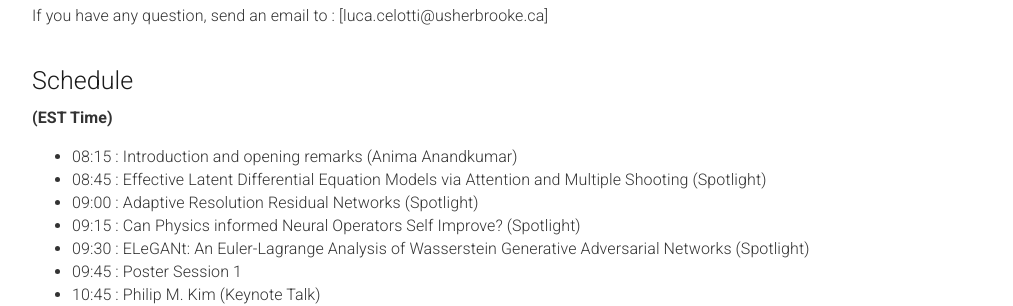
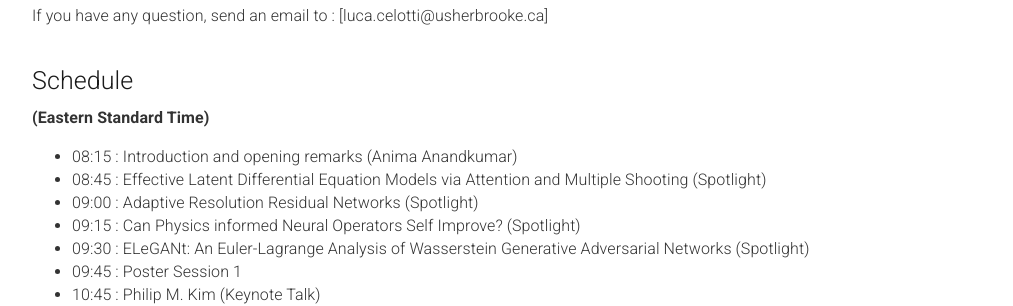
Before and after one commit to dlde-2023/dlde-2023.github.io, a Jekyll site: the page built from _pages/home.md, in a window 1280 px wide and 900 px high, scrolled down 1786 px. Shown: the part 152-458 px from the top of the window, without its empty margins (133-1146 px from the left). Built offline with Jekyll 4.4.1, drawn with Linux system fonts in a browser that asks for light colours.

Commit message:
minor changes

```diff
--- a/_pages/home.md
+++ b/_pages/home.md
@@ -162,7 +162,7 @@ Responding to demand from last year's attendees, <b>this year's edition will pla
 
 <div class="row">
   <div class="col-xs-12">
-    <p><b>(EST Time) </b></p>
+    <p><b>(Eastern Standard Time) </b></p>
     <ul>
       <li>08:15 : Introduction and opening remarks (Anima Anandkumar) </li>
 
```
